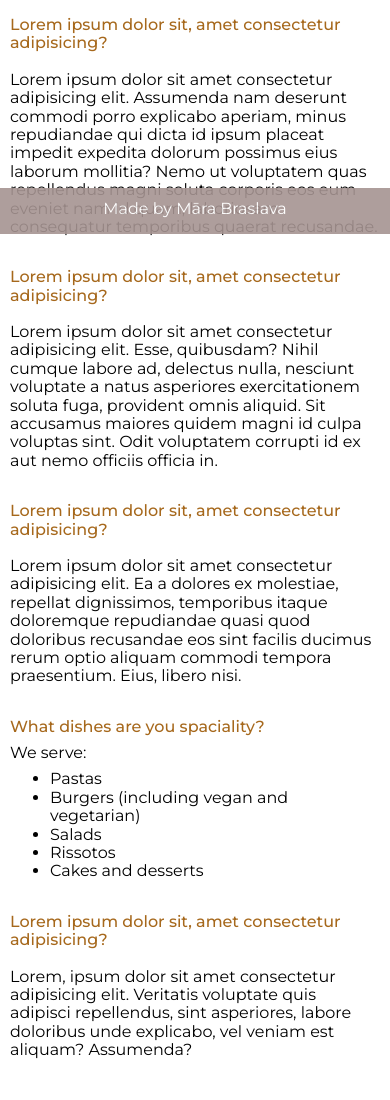
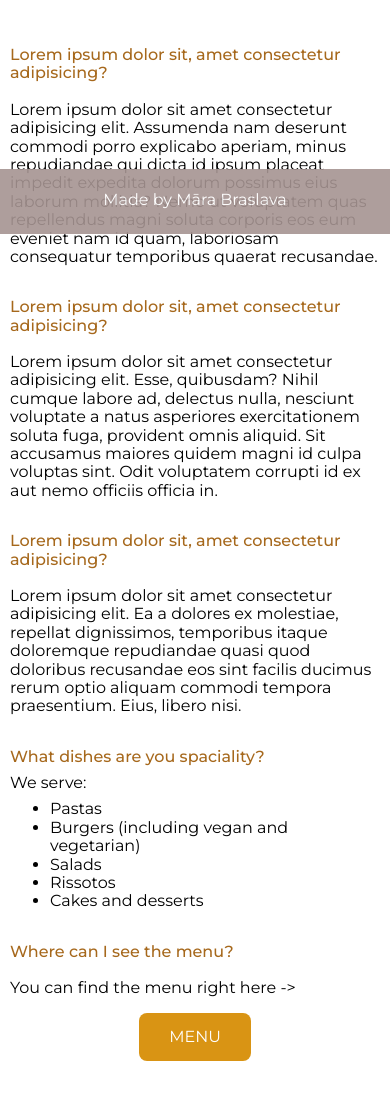
Before and after one commit to Braslava/landing_page_RTG, a plain HTML site: page index.html in a window 390 px wide. Shown: the part 610-1710 px from the top of the page. Drawn offline with Linux system fonts and the light colour scheme; grey boxes are pictures that could not be loaded.

Commit message:
faq section styling, displaying menu button as block on small screens

```diff
--- a/index.html
+++ b/index.html
@@ -25,17 +25,20 @@
     </header>
     <section class="faq flex-container">
         <p class="question">Lorem ipsum dolor sit, amet consectetur adipisicing?</p>
-        <p class="paragraph">Lorem ipsum dolor sit amet consectetur adipisicing elit. Assumenda nam deserunt commodi porro
+        <p class="paragraph">Lorem ipsum dolor sit amet consectetur adipisicing elit. Assumenda nam deserunt commodi
+            porro
             explicabo aperiam, minus repudiandae qui dicta id ipsum placeat impedit expedita dolorum possimus eius
             laborum mollitia? Nemo ut voluptatem quas repellendus magni soluta corporis eos eum eveniet nam id quam,
             laboriosam consequatur temporibus quaerat recusandae.</p>
         <p class="question">Lorem ipsum dolor sit, amet consectetur adipisicing?</p>
-        <p class="paragraph">Lorem ipsum dolor sit amet consectetur adipisicing elit. Esse, quibusdam? Nihil cumque labore
+        <p class="paragraph">Lorem ipsum dolor sit amet consectetur adipisicing elit. Esse, quibusdam? Nihil cumque
+            labore
             ad, delectus nulla, nesciunt voluptate a natus asperiores exercitationem soluta fuga, provident omnis
             aliquid. Sit accusamus maiores quidem magni id culpa voluptas sint. Odit voluptatem corrupti id ex aut nemo
             officiis officia in.</p>
         <p class="question">Lorem ipsum dolor sit, amet consectetur adipisicing?</p>
-        <p class="paragraph">Lorem ipsum dolor sit amet consectetur adipisicing elit. Ea a dolores ex molestiae, repellat
+        <p class="paragraph">Lorem ipsum dolor sit amet consectetur adipisicing elit. Ea a dolores ex molestiae,
+            repellat
             dignissimos, temporibus itaque doloremque repudiandae quasi quod doloribus recusandae eos sint facilis
             ducimus rerum optio aliquam commodi tempora praesentium. Eius, libero nisi.</p>
         <p class="question">What dishes are you spaciality?</p>
@@ -47,16 +50,17 @@
             <li>Rissotos</li>
             <li>Cakes and desserts</li>
         </ul>
-        <p class="question">Lorem ipsum dolor sit, amet consectetur adipisicing?</p>
-        <p class="paragraph">Lorem, ipsum dolor sit amet consectetur adipisicing elit. Veritatis voluptate quis adipisci
-            repellendus, sint asperiores, labore doloribus unde explicabo, vel veniam est aliquam? Assumenda?</p>
+        <p class="question">Where can I see the menu?</p>
+        <p class="paragraph">You can find the menu right here ->
+            <span class="button-sm-block"><a href="#" class="button button--link ">Menu</a></span>
+        </p>
+
     </section>
     <section class="video-container flex-container">
         <figure class="video">
             <iframe class="video-frame" src="https://www.youtube.com/embed/IhjrtGdtaxI" title="YouTube video player"
                 frameborder="0" allow="accelerometer; clipboard-write; encrypted-media; gyroscope; picture-in-picture"
                 allowfullscreen></iframe>
-            <!-- <iframe src="https://www.youtube.com/embed/tgbNymZ7vqY?autoplay=1&mute=1" frameborder="0"></iframe> -->
             <figcaption class="caption">4 fun and unique facts about black cats</figcaption>
         </figure>
     </section>
@@ -67,7 +71,7 @@
         </figure>
     </section>
     <footer class="footer">
-        <div class="flec-container">
+        <div class="flex-container">
             Made by Māra Braslava
         </div>
     </footer>
--- a/styles.css
+++ b/styles.css
@@ -32,7 +32,18 @@ body {
 
 .button-wrapper {
 	margin: 25px 0 15px;
+	display: flex;
+	justify-content: center;
 }
+
+
+@media only screen and (max-width: 600px) {
+	.button-sm-block {
+	  display: flex;
+	  margin: 15px 0 10px 0;
+	  justify-content: center;
+	}
+  }
 
 .button {
 	background-color: var(--bright-accent);
```
